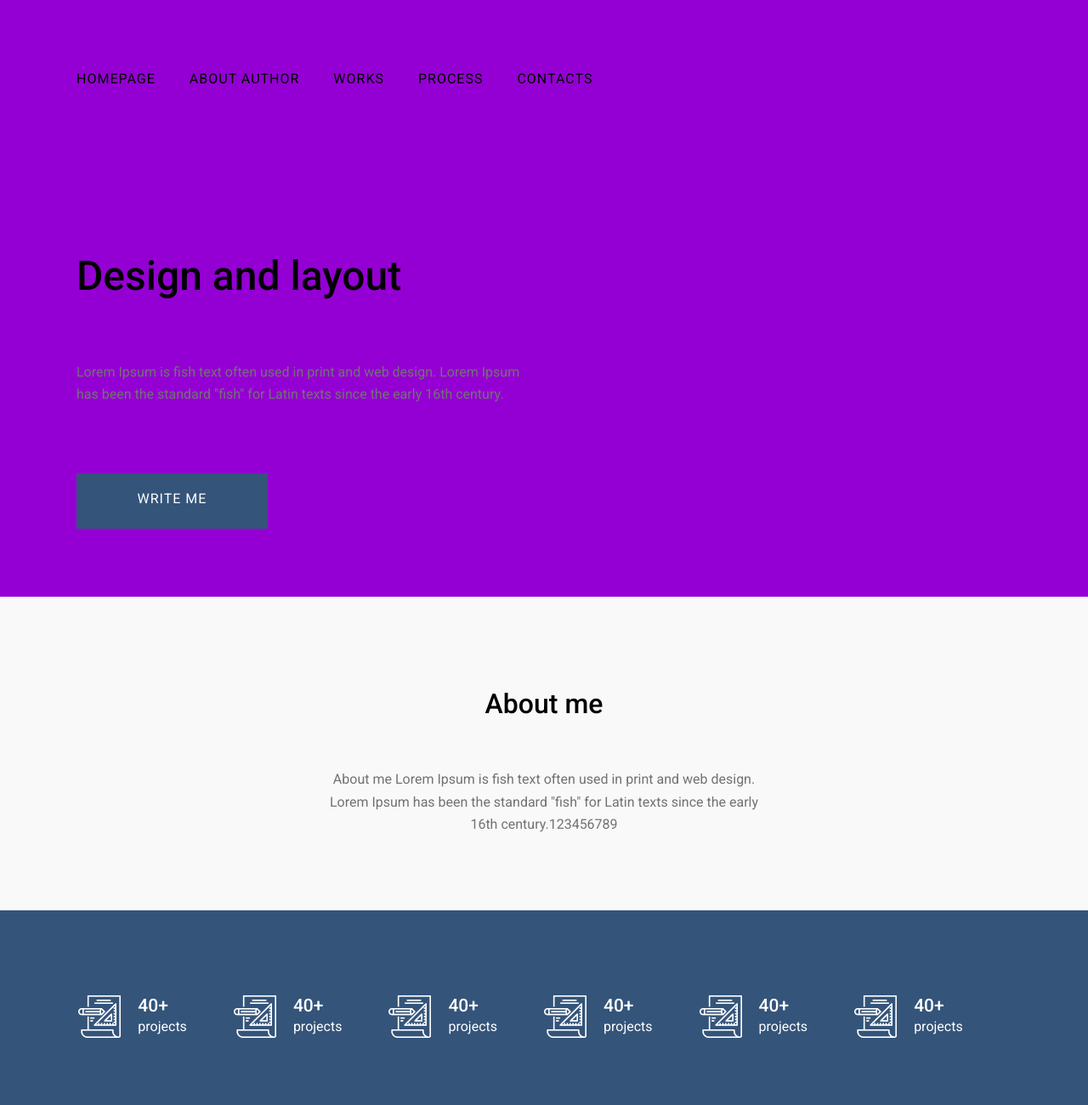
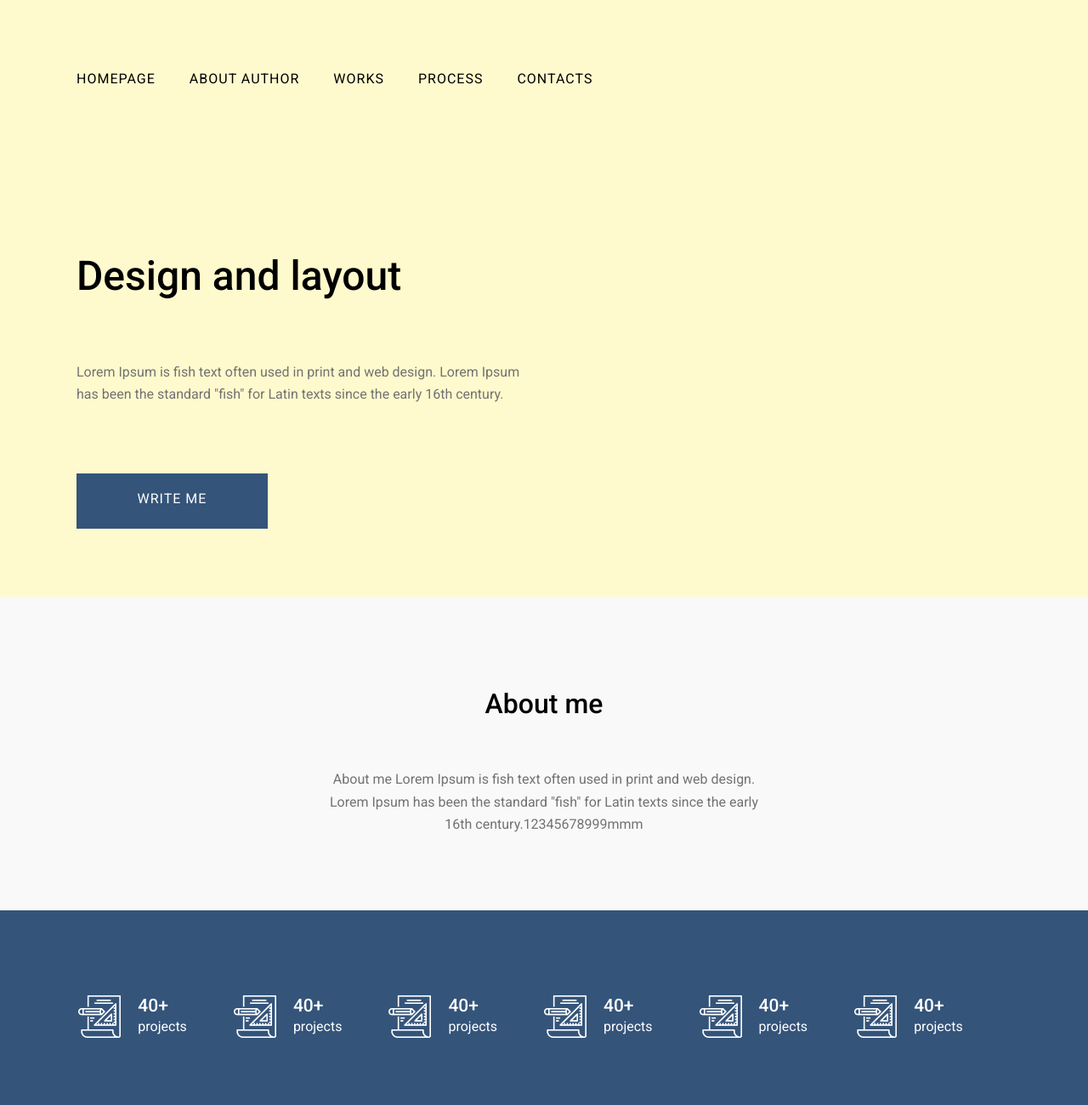
Before and after one commit to FrankyMarch/test-git, a plain HTML site: page index.html in a window 1280 px wide. Shown: the top 1300 px of the page at 85% size. Drawn offline with Linux system fonts and the light colour scheme.

Commit message:
change style2

```diff
--- a/index.html
+++ b/index.html
@@ -49,7 +49,7 @@
 		<div class="sec2_header">About me</div>
 		<div class="sec2_content">About me Lorem Ipsum is fish text often used in print and web design. Lorem
 			Ipsum has been the standard &quot;fish&quot; for Latin texts since the early
-			16th century.123456789
+			16th century.12345678999mmm
 		</div>
 	</div>
 </section>
--- a/style.css
+++ b/style.css
@@ -11,7 +11,7 @@
 }
 
 .sec1 {
-    background: darkviolet;
+    background: lemonchiffon;
     padding: 80px 16px;
     width: 100%;
 }
```
